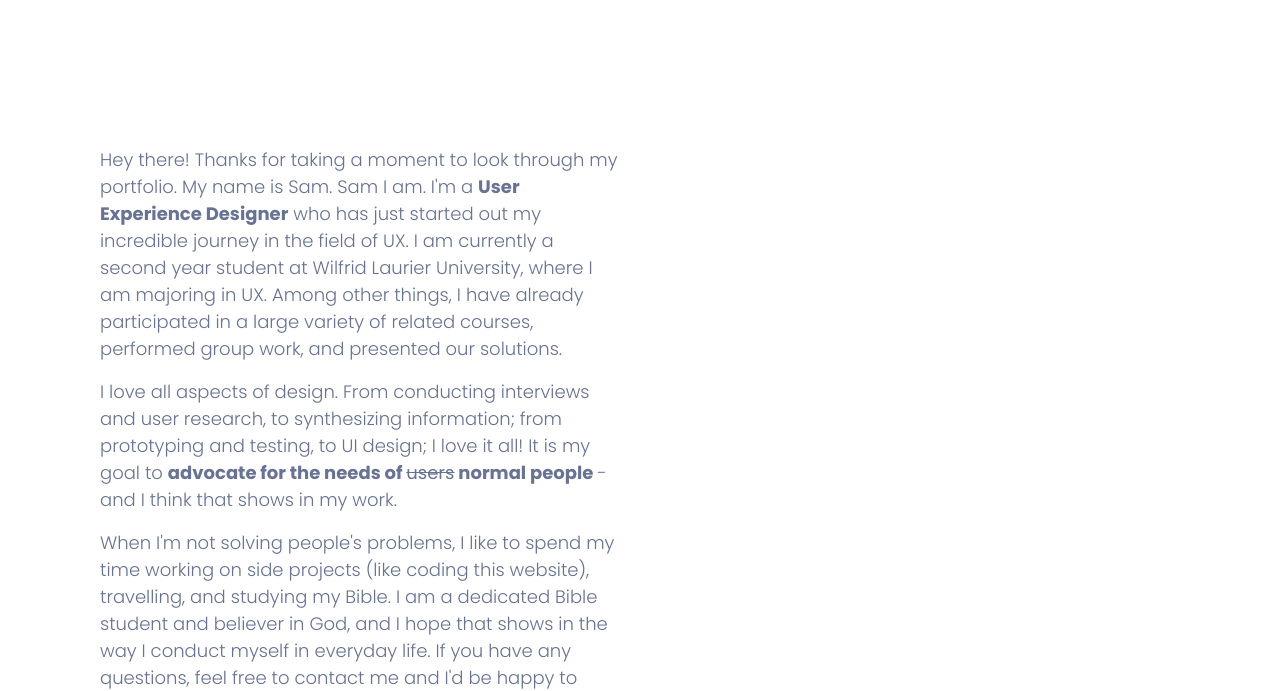
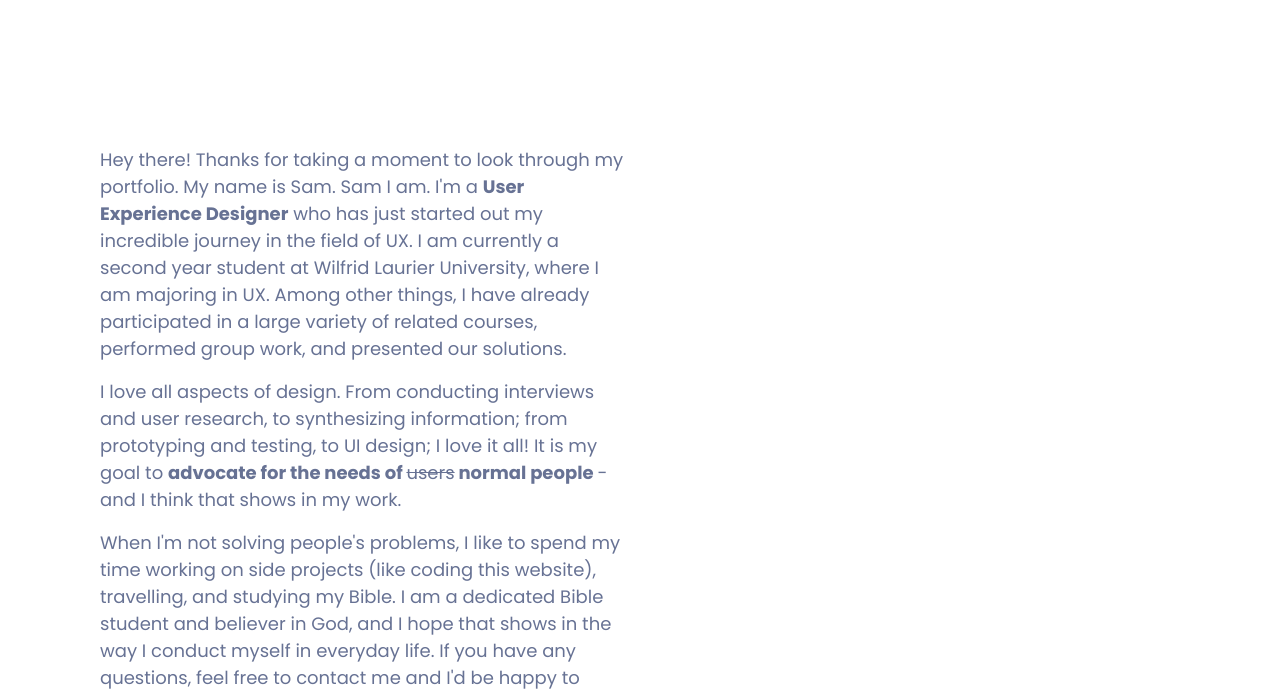
Before and after one commit to Samuel-Robinson/Portfolio-Website, a plain HTML site: page About.html in a window 1280 px wide. Shown: the part 110-801 px from the top of the page. Drawn offline with nearby package versions, Linux system fonts and the light colour scheme.

Commit message:
Font change

```diff
--- a/Stylesheet/myStyle.css
+++ b/Stylesheet/myStyle.css
@@ -784,7 +784,6 @@ textarea.input {
   Font-family: 'poppins', sans-serif;
   font-size: 18px;
   color: #677294;
-  font-weight: 350;
 }
 
 .About-me1 {
@@ -792,5 +791,4 @@ textarea.input {
   font-size: 18px;
   color: #677294;
   margin-top:150px;
-  font-weight: 350;
 }
```
